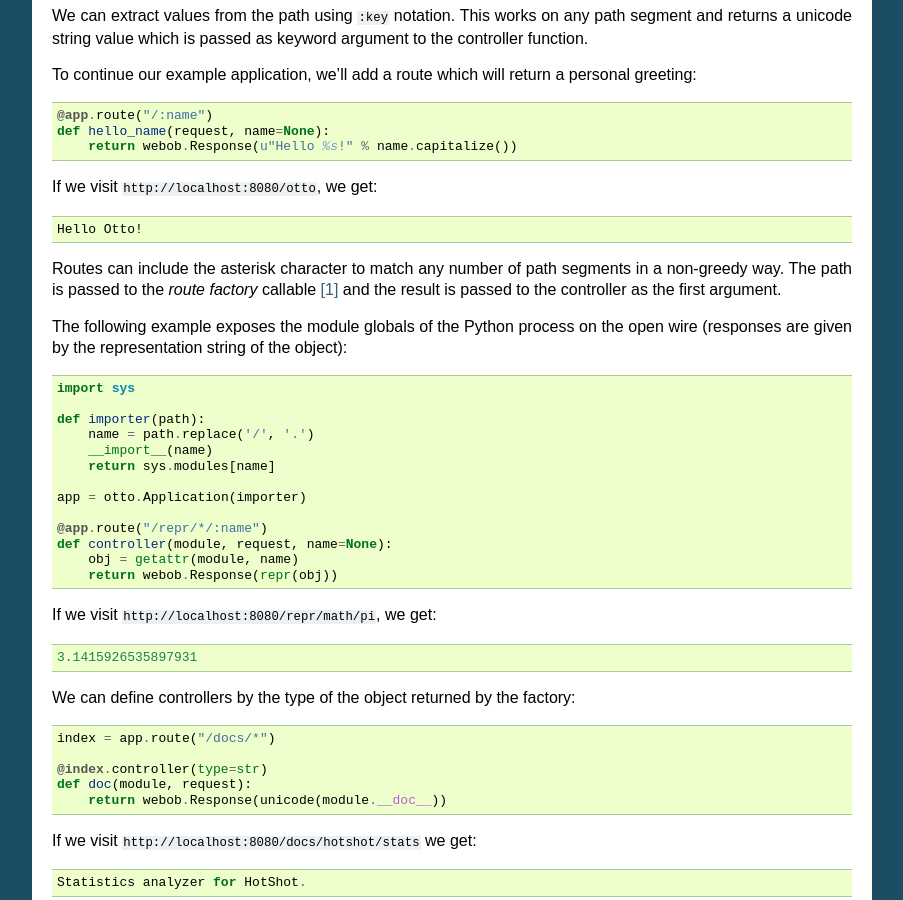
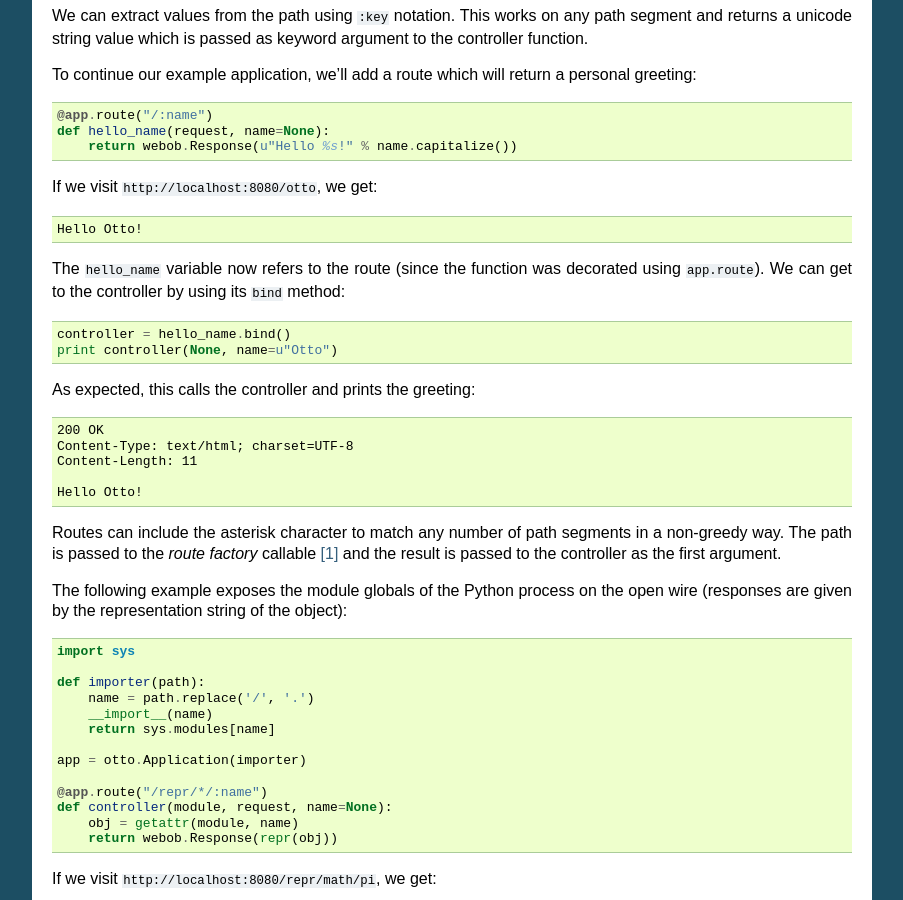
Before and after one commit to malthe/otto, a Sphinx documentation site: the page built from otto/docs/getting_started.rst, in a window 1280 px wide and 900 px high, scrolled down 532 px. Shown: the whole window, without its empty margins (198-1101 px from the left). Built offline with Sphinx 7.4.7, drawn with Linux system fonts in a browser that asks for light colours.

Commit message:
Added functionality to get controller from route by calling its ``bind`` method (optionally passing a context).

```diff
--- a/otto/docs/getting_started.rst
+++ b/otto/docs/getting_started.rst
@@ -57,6 +57,30 @@ If we visit ``http://localhost:8080/otto``, we get::
 
   >>> assert_response("/otto", app, output)
 
+The ``hello_name`` variable now refers to the route (since the
+function was decorated using ``app.route``). We can get to the
+controller by using its ``bind`` method:
+
+.. code-block:: python
+
+  controller = hello_name.bind()
+  print controller(None, name=u"Otto")
+
+.. -> code
+
+As expected, this calls the controller and prints the greeting::
+
+  200 OK
+  Content-Type: text/html; charset=UTF-8
+  Content-Length: 11
+
+  Hello Otto!
+
+.. -> output
+
+  >>> from otto.tests.mock.simple_server import assert_printed
+  >>> assert_printed(code, locals(), output)
+
 Routes can include the asterisk character to match any number of path
 segments in a non-greedy way. The path is passed to the *route
 factory* callable [#]_ and the result is passed to the controller as
```
Also changed, not shown: 3 other files.
